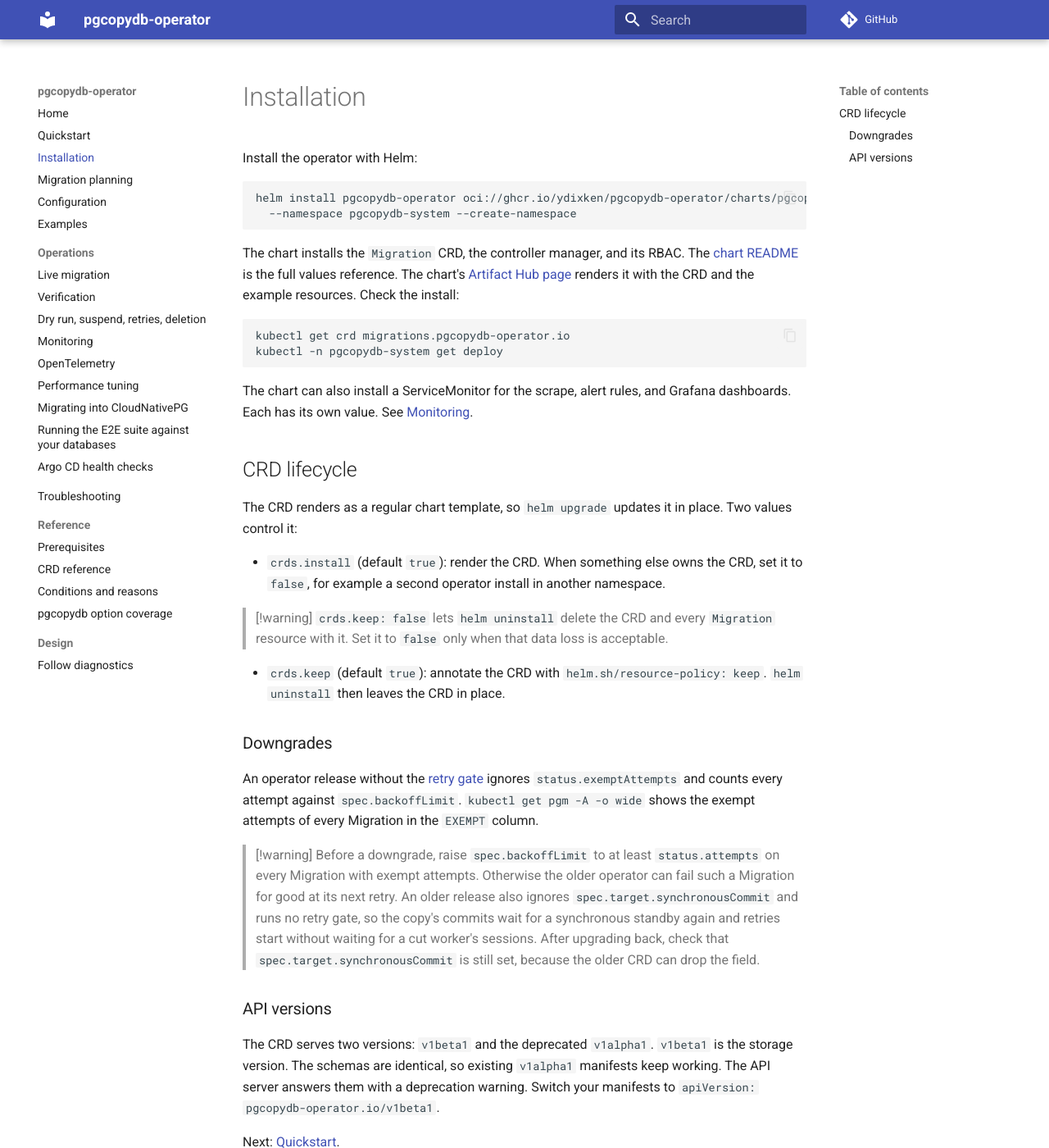
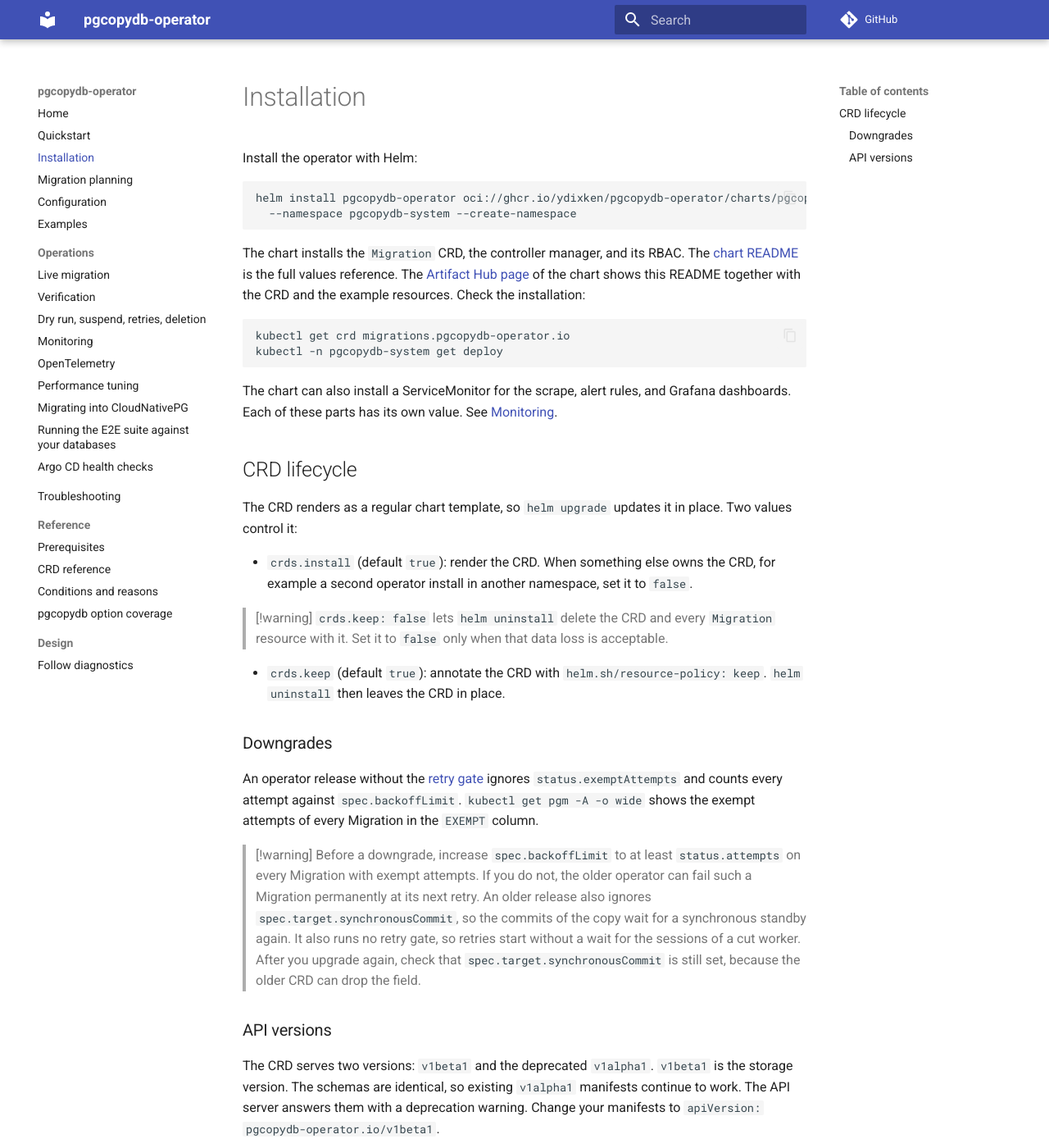
Before and after one commit to ydixken/pgcopydb-operator, an MkDocs documentation site: the page built from docs/installation.md, in a window 1280 px wide and 1400 px high. Shown: the whole window at 82% size. Built offline with MkDocs 1.6.1 and Material for MkDocs 9.7.7, drawn with Linux system fonts in a browser that asks for light colours; comment, search, counter and statistics services are not loaded.

Commit message:
docs: rewrite installation.md in Simplified Technical English
Prose only: headings, code blocks, inline code and link targets are unchanged, and ste-lint reports 0 hard violations.

````diff
--- a/docs/installation.md
+++ b/docs/installation.md
@@ -9,8 +9,8 @@ helm install pgcopydb-operator oci://ghcr.io/ydixken/pgcopydb-operator/charts/pg
 
 The chart installs the `Migration` CRD, the controller manager, and its RBAC.
 The [chart README](https://github.com/ydixken/pgcopydb-operator/blob/main/charts/pgcopydb-operator/README.md) is the full values reference.
-The chart's [Artifact Hub page](https://artifacthub.io/packages/helm/pgcopydb-operator/pgcopydb-operator) renders it with the CRD and the example resources.
-Check the install:
+The [Artifact Hub page](https://artifacthub.io/packages/helm/pgcopydb-operator/pgcopydb-operator) of the chart shows this README together with the CRD and the example resources.
+Check the installation:
 
 ```sh
 kubectl get crd migrations.pgcopydb-operator.io
@@ -18,7 +18,7 @@ kubectl -n pgcopydb-system get deploy
 ```
 
 The chart can also install a ServiceMonitor for the scrape, alert rules, and Grafana dashboards.
-Each has its own value.
+Each of these parts has its own value.
 See [Monitoring](operations/monitoring.md).
 
 ## CRD lifecycle
@@ -27,7 +27,7 @@ The CRD renders as a regular chart template, so `helm upgrade` updates it in pla
 Two values control it:
 
 - `crds.install` (default `true`): render the CRD.
-  When something else owns the CRD, set it to `false`, for example a second operator install in another namespace.
+  When something else owns the CRD, for example a second operator install in another namespace, set it to `false`.
 
 > [!warning]
 > `crds.keep: false` lets `helm uninstall` delete the CRD and every `Migration` resource with it.
@@ -42,17 +42,18 @@ An operator release without the [retry gate](operations/lifecycle.md#the-retry-g
 `kubectl get pgm -A -o wide` shows the exempt attempts of every Migration in the `EXEMPT` column.
 
 > [!warning]
-> Before a downgrade, raise `spec.backoffLimit` to at least `status.attempts` on every Migration with exempt attempts.
-> Otherwise the older operator can fail such a Migration for good at its next retry.
-> An older release also ignores `spec.target.synchronousCommit` and runs no retry gate, so the copy's commits wait for a synchronous standby again and retries start without waiting for a cut worker's sessions.
-> After upgrading back, check that `spec.target.synchronousCommit` is still set, because the older CRD can drop the field.
+> Before a downgrade, increase `spec.backoffLimit` to at least `status.attempts` on every Migration with exempt attempts.
+> If you do not, the older operator can fail such a Migration permanently at its next retry.
+> An older release also ignores `spec.target.synchronousCommit`, so the commits of the copy wait for a synchronous standby again.
+> It also runs no retry gate, so retries start without a wait for the sessions of a cut worker.
+> After you upgrade again, check that `spec.target.synchronousCommit` is still set, because the older CRD can drop the field.
 
 ### API versions
 
 The CRD serves two versions: `v1beta1` and the deprecated `v1alpha1`.
 `v1beta1` is the storage version.
-The schemas are identical, so existing `v1alpha1` manifests keep working.
+The schemas are identical, so existing `v1alpha1` manifests continue to work.
 The API server answers them with a deprecation warning.
-Switch your manifests to `apiVersion: pgcopydb-operator.io/v1beta1`.
+Change your manifests to `apiVersion: pgcopydb-operator.io/v1beta1`.
 
 Next: [Quickstart](quickstart.md).
````
